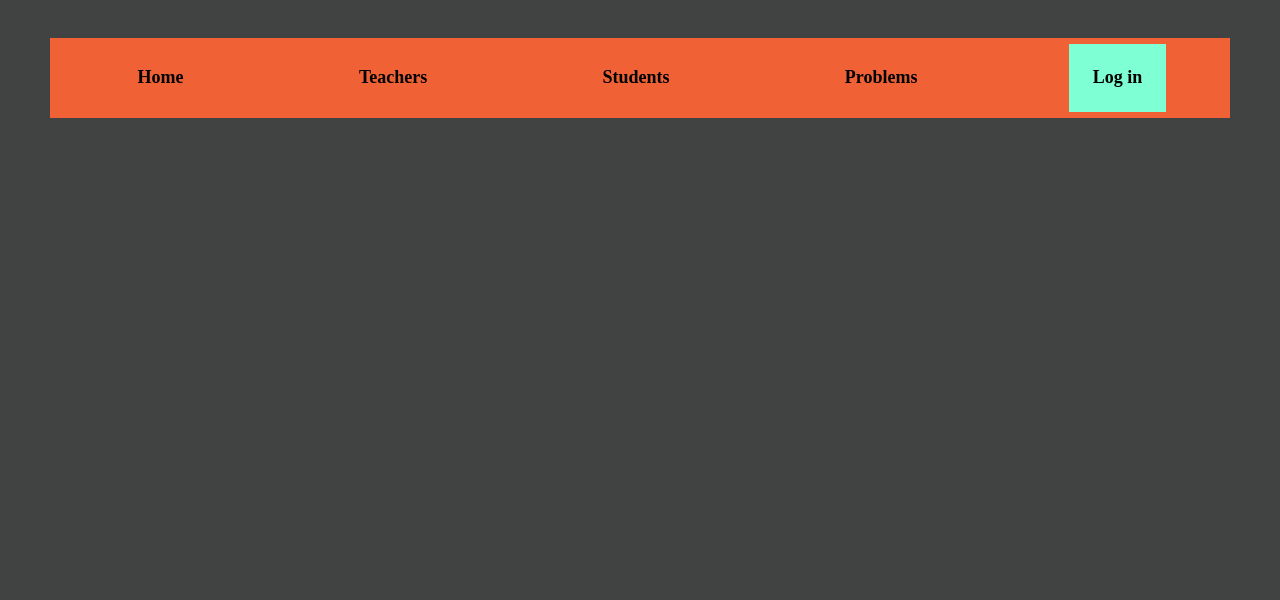
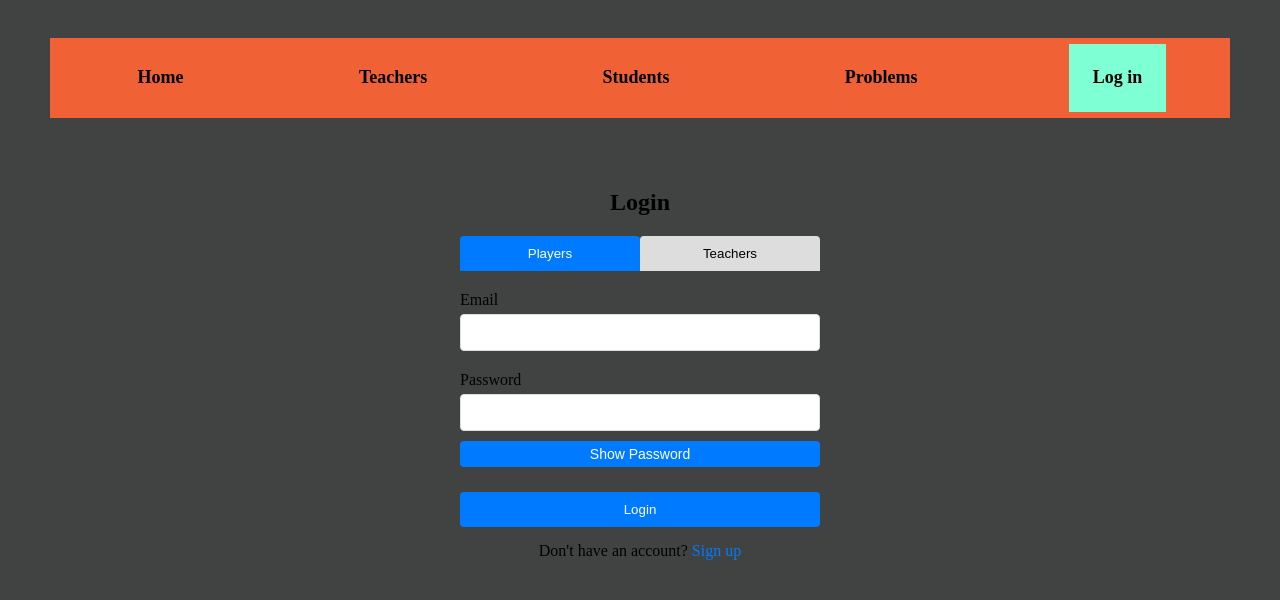
Before and after one commit to mahsahakimi/web_project, a plain HTML site: page login.html in a window 1280 px wide. Drawn offline with Linux system fonts and the light colour scheme.

Commit message:
login and signup pages added

```diff
--- /dev/null
+++ b/login.css
@@ -0,0 +1,133 @@
+.login-container {
+    margin: auto;
+    background: #414342;
+    padding: 20px;
+    border-radius: 8px;
+    width: 100%;
+    max-width: 400px;
+    box-sizing: border-box;
+}
+
+h2 {
+    text-align: center;
+    margin-bottom: 20px;
+}
+
+.tab-container {
+    display: flex;
+    margin-bottom: 20px;
+}
+
+.tab-button {
+    flex: 1;
+    padding: 10px;
+    background: #ddd;
+    border: none;
+    border-radius: 4px 4px 0 0;
+    cursor: pointer;
+    transition: background 0.3s, color 0.3s;
+    text-align: center;
+}
+
+.tab-button:hover {
+    background: #bbb;
+    color: #333;
+}
+
+.tab-button.active {
+    background: #007bff;
+    color: #fff;
+}
+
+.tab-content {
+    display: none;
+}
+
+.tab-content.active {
+    display: block;
+}
+
+.input-box {
+    margin-bottom: 15px;
+    position: relative;
+}
+
+.input-box label {
+    display: block;
+    margin-bottom: 5px;
+}
+
+.input-box input {
+    width: 100%;
+    padding: 10px;
+    border: 1px solid #ddd;
+    border-radius: 4px;
+    box-sizing: border-box;
+    margin-bottom: 5px;
+}
+
+.toggle-password-btn {
+    background: #007bff;
+    color: #fff;
+    border: none;
+    border-radius: 4px;
+    padding: 5px;
+    cursor: pointer;
+    font-size: 14px;
+    display: block;
+    width: 100%;
+    margin-top: 5px;
+}
+
+.toggle-password-btn:hover {
+    background: #0056b3;
+}
+
+.login-btn {
+    width: 100%;
+    padding: 10px;
+    background: #007bff;
+    color: #fff;
+    border: none;
+    border-radius: 4px;
+    cursor: pointer;
+    margin-top: 10px;
+}
+
+.login-btn:hover {
+    background: #0056b3;
+}
+
+p {
+    text-align: center;
+    margin-top: 15px;
+}
+
+p a {
+    color: #007bff;
+    text-decoration: none;
+}
+
+p a:hover {
+    text-decoration: underline;
+}
+
+@media (max-width: 628px) {
+    .login-container {
+        padding: 15px;
+        width: 90%;
+    }
+
+    h2 {
+        font-size: 20px;
+    }
+
+    .login-btn, .toggle-password-btn {
+        padding: 8px;
+    }
+
+    .tab-button {
+        font-size: 14px;
+        padding: 8px;
+    }
+}
--- a/login.html
+++ b/login.html
@@ -7,6 +7,7 @@
     <meta name='viewport' content='width=device-width, initial-scale=1'>
     <link rel='stylesheet' type='text/css' media='screen' href='style.css'>
     <!-- <link rel='stylesheet' type='text/css' media='screen' href='login.css'> -->
+    <link rel='stylesheet' type='text/css' media='screen' href='login.css'>
     <!-- <script src='main.js'></script> -->
 </head>
 <body>
@@ -21,5 +22,67 @@
             <!-- <a href="#">Profile</a> -->
         </nav>
     </header>
+    <div class="login-container">
+        <h2>Login</h2>
+        <div class="tab-container">
+            <button class="tab-button active" data-tab="players">Players</button>
+            <button class="tab-button" data-tab="teachers">Teachers</button>
+        </div>
+
+        <form id="players" class="tab-content active">
+            <div class="input-box">
+                <label for="player-email">Email</label>
+                <input type="email" id="player-email" name="player-email" required>
+            </div>
+            <div class="input-box">
+                <label for="player-password">Password</label>
+                <input type="password" id="player-password" name="player-password" required>
+                <button type="button" class="toggle-password-btn" onclick="togglePasswordVisibility('player-password', this)">Show Password</button>
+            </div>
+            <button type="submit" class="login-btn">Login</button>
+        </form>
+
+        <form id="teachers" class="tab-content">
+            <div class="input-box">
+                <label for="teacher-email">Email</label>
+                <input type="email" id="teacher-email" name="teacher-email" required>
+            </div>
+            <div class="input-box">
+                <label for="teacher-password">Password</label>
+                <input type="password" id="teacher-password" name="teacher-password" required>
+                <button type="button" class="toggle-password-btn" onclick="togglePasswordVisibility('teacher-password', this)">Show Password</button>
+            </div>
+            <button type="submit" class="login-btn">Login</button>
+        </form>
+
+        <p>Don't have an account? <a href="signup.html">Sign up</a></p>
+    </div>
+    <script>
+        document.addEventListener("DOMContentLoaded", function() {
+        const tabButtons = document.querySelectorAll('.tab-button');
+        const tabContents = document.querySelectorAll('.tab-content');
+
+        tabButtons.forEach(button => {
+            button.addEventListener('click', () => {
+                const tabId = button.getAttribute('data-tab');
+
+                // Remove 'active' class from all buttons and contents
+                tabButtons.forEach(btn => btn.classList.remove('active'));
+                tabContents.forEach(content => content.classList.remove('active'));
+
+                // Add 'active' class to the clicked button and the corresponding tab content
+                button.classList.add('active');
+                document.getElementById(tabId).classList.add('active');
+            });
+        });
+    });
+    function togglePasswordVisibility(inputId, toggleButton) {
+        const passwordInput = document.getElementById(inputId);
+        const isPasswordVisible = passwordInput.type === 'text';
+
+        passwordInput.type = isPasswordVisible ? 'password' : 'text';
+        toggleButton.textContent = isPasswordVisible ? 'Show Password' : 'Hide Password';
+    }
+    </script>
 </body>
 </html>
--- /dev/null
+++ b/signup.css
@@ -0,0 +1,98 @@
+.signup-container {
+    margin: auto;
+    background: #414342;
+    padding: 20px;
+    border-radius: 8px;
+    width: 100%;
+    max-width: 400px;
+    box-sizing: border-box;
+}
+
+h2 {
+    text-align: center;
+    margin-bottom: 20px;
+}
+
+.input-box {
+    margin-bottom: 15px;
+    position: relative;
+}
+
+.input-box label {
+    display: block;
+    margin-bottom: 5px;
+}
+
+.input-box input, .input-box select {
+    width: 100%;
+    padding: 10px;
+    border: 1px solid #ddd;
+    border-radius: 4px;
+    box-sizing: border-box;
+    margin-bottom: 5px;
+}
+
+.input-box select {
+    background: #fff;
+}
+
+.toggle-password-btn {
+    background: #007bff;
+    color: #fff;
+    border: none;
+    border-radius: 4px;
+    padding: 5px;
+    cursor: pointer;
+    font-size: 14px;
+    display: block;
+    width: 100%;
+    margin-top: 5px;
+}
+
+.toggle-password-btn:hover {
+    background: #0056b3;
+}
+
+.signup-btn {
+    width: 100%;
+    padding: 10px;
+    background: #007bff;
+    color: #fff;
+    border: none;
+    border-radius: 4px;
+    cursor: pointer;
+    margin-top: 10px;
+}
+
+.signup-btn:hover {
+    background: #0056b3;
+}
+
+p {
+    text-align: center;
+    margin-top: 15px;
+}
+
+p a {
+    color: #007bff;
+    text-decoration: none;
+}
+
+p a:hover {
+    text-decoration: underline;
+}
+
+@media (max-width: 628px) {
+    .signup-container {
+        padding: 15px;
+        width: 90%;
+    }
+
+    h2 {
+        font-size: 20px;
+    }
+
+    .signup-btn, .toggle-password-btn {
+        padding: 8px;
+    }
+}
```
Also changed, not shown: signup.html (added, +70 -0 lines).
